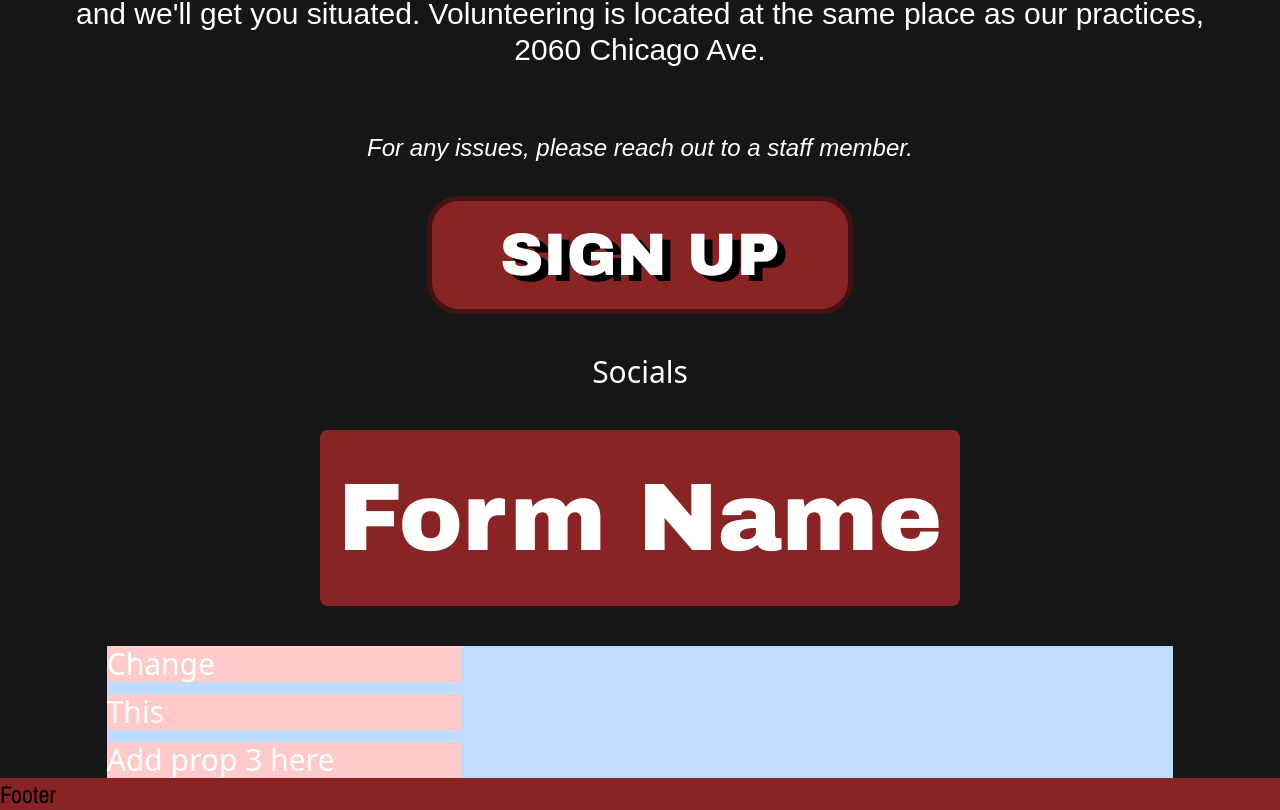
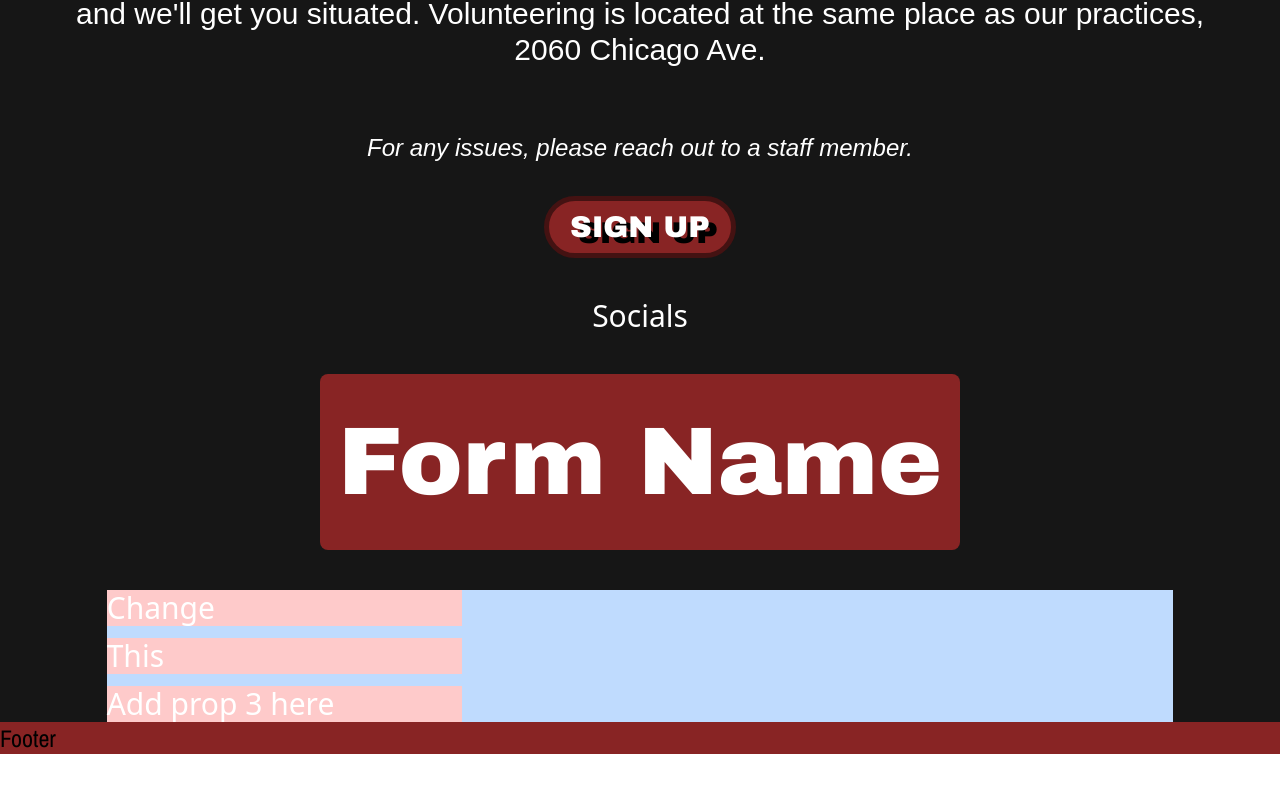
Before and after one commit to acm-ucr/highlander-gloves-website, a Next.js app: page / in a window 1280 px wide. Shown: the part 1416-2226 px from the top of the page. After the commit the page ends 2170 px from the top, so only its background shows below. Built offline with nearby package versions, Linux system fonts and the light colour scheme; a web font is replaced by a local one.

Commit message:
Reverted Button Changes

```diff
--- a/src/components/Button.tsx
+++ b/src/components/Button.tsx
@@ -5,7 +5,7 @@ const Button = (props: { txt: string; link: string }) => {
   return (
     <Link
       href={props.link}
-      className="box-border flex w-2/6 items-center justify-center rounded-[2rem] border-[5px] border-hlg-red-300 bg-hlg-red-200 px-52 py-6 font-archivo-black text-6xl"
+      className="box-border flex w-1/6 items-center justify-center rounded-full border-[5px] border-hlg-red-300 bg-hlg-red-200 py-2 font-archivo-black text-3xl"
     >
       <div className="relative inline-block whitespace-nowrap">
         <span className="absolute left-2 top-1.5 text-black opacity-100">
```
